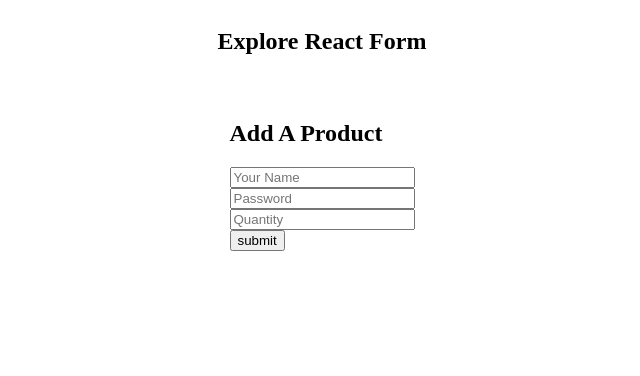
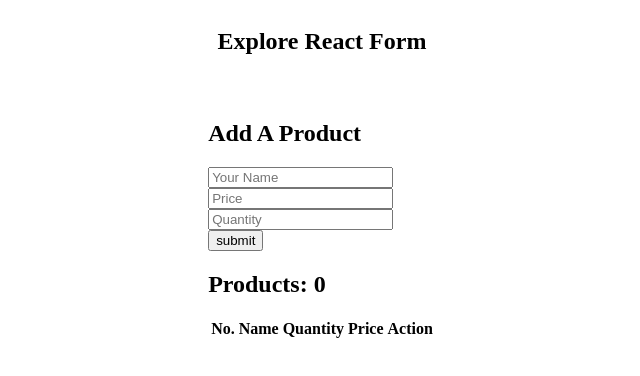
Before and after one commit to mdhafizulislam2004/Form_Data_Using_Submit, a React (Vite) app in the folder Access_Data/: page / in a window 1280 px wide. Shown: the top 376 px of the page, without its empty margins (318-958 px from the left). Built offline with nearby package versions, Linux system fonts and the light colour scheme.

Commit message:
Some New Thing Are Added

```diff
--- a/Access_Data/src/Components/ProductManageMent/ProductForm.jsx
+++ b/Access_Data/src/Components/ProductManageMent/ProductForm.jsx
@@ -1,18 +1,44 @@
-const ProductForm = () => {
+import { useState } from "react";
+import { toast } from "react-toastify";
+
+const ProductForm = ({hendalerProducts}) => {
+
+    const [error,setError]=useState("")
 
     const hendaleProductSubmit = (e) => {
         e.preventDefault()
 
         const name=e.target.name.value
-        const password=e.target.password.value
+        const price=e.target.price.value
         const quantity=e.target.quantity.value
+
+
+
+        // Joto Gulo Error Section Ase Oi Gula Te Jodi Tostify Add Na Kora Hoy Tahole SetError Bosbe
+        if(name.length===0){
+           toast.error("Please Entar Product Name")
+            return;
+        }else if(price<0){
+             toast.error("Enter The Price")
+        }else if(price.length===0){
+             toast.error("Inter The Price")
+            return;
+        } else if(quantity.length===0){
+             toast.error("Please Enter The Quantity")
+        }else{
+            setError("")
+            toast.success("Items Add Success")
+        }
+
+
 
         const hendaler = {
             name,
-            password,
+            price,
             quantity,
         }
-        console.log(hendaler);
+        // console.log(hendaler);
+        hendalerProducts(hendaler)
 
     }
 
@@ -22,12 +48,13 @@ const ProductForm = () => {
             <form onSubmit={hendaleProductSubmit}>
                 <input type="text" placeholder="Your Name" name="name" />
                 <br />
-                <input type="password" name="password" placeholder="Password" id="" />
+                <input type="text" placeholder="Price" name="price" />
                 <br />
                 <input type="text" name="quantity" placeholder="Quantity" />
                 <br />
                 <input type="submit" value="submit" />
             </form>
+            <small>{error}</small>
         </div>
     );
 };
--- a/Access_Data/src/Components/ProductManageMent/ProductManagement.jsx
+++ b/Access_Data/src/Components/ProductManageMent/ProductManagement.jsx
@@ -1,11 +1,23 @@
+import { useState } from "react";
 import ProductForm from "./ProductForm";
 import ProductTable from "./ProductTable";
 
 const ProductManagement = () => {
+
+
+    const[products,setProducts]=useState([])
+
+    const hendalerProducts=(newProducts)=>{
+        const newProduct=[...products,newProducts]
+        setProducts(newProduct)
+
+    }
+
+
     return (
         <div>
-            <ProductForm></ProductForm>
-            <ProductTable></ProductTable>
+            <ProductForm hendalerProducts={hendalerProducts}></ProductForm>
+            <ProductTable products={products}></ProductTable>
         </div>
     );
 };
--- a/Access_Data/src/Components/ProductManageMent/ProductTable.jsx
+++ b/Access_Data/src/Components/ProductManageMent/ProductTable.jsx
@@ -1,7 +1,32 @@
-const ProductTable = () => {
+const ProductTable = ({ products }) => {
     return (
         <div>
+            <h1>Products: {products.length}</h1>
 
+            <table>
+                <thead>
+                    <tr>
+                        <th>No.</th>
+                        <th>Name</th>
+                        <th>Quantity</th>
+                        <th>Price</th>
+                        <th>Action</th>
+                    </tr>
+                </thead>
+                <tbody style={{textAlign:"center"}}>
+                    {
+                        products.map((product,index)=>
+                            <tr key={index}>
+                        <td>{index +1}</td>
+                        <td>{product.name}</td>
+                        <td>{product.quantity}</td>
+                        <td>{product.price}</td>
+                        <td>N/A</td>
+                    </tr>
+                        )
+                    }
+                </tbody>
+            </table>
         </div>
     );
 };
```
